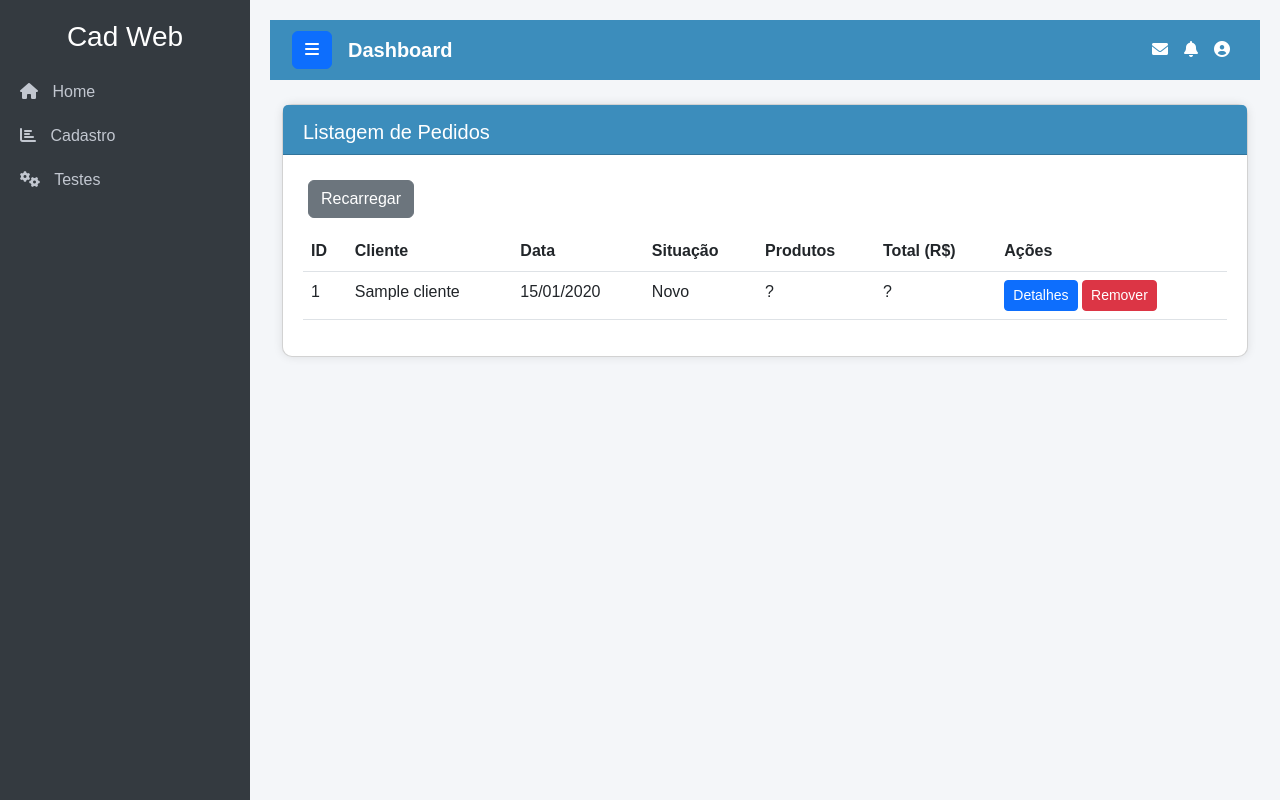
After one commit to alvaroeduard/cadweb, a Django app: page /pedido in a window 1280 px wide. The commit adds this page. Run offline with Django 4.2, Linux system fonts and the light colour scheme; tables that the repository leaves empty hold one stand-in row (values such as "Sample post"); some libraries are stand-ins or nearby versions.

Commit message:
25/01/2025 14:09

```diff
--- a/home/models.py
+++ b/home/models.py
@@ -45,3 +45,46 @@ class Estoque(models.Model):
 
     def __str__(self):
         return f'{self.produto.nome} - Quantidade: {self.qtde}'
+
+class Pedido(models.Model):
+
+
+    NOVO = 1
+    EM_ANDAMENTO = 2
+    CONCLUIDO = 3
+    CANCELADO = 4
+
+
+    STATUS_CHOICES = [
+        (NOVO, 'Novo'),
+        (EM_ANDAMENTO, 'Em Andamento'),
+        (CONCLUIDO, 'Concluído'),
+        (CANCELADO, 'Cancelado'),
+    ]
+
+
+    cliente = models.ForeignKey(Cliente, on_delete=models.CASCADE)
+    produtos = models.ManyToManyField(Produto, through='ItemPedido')
+    data_pedido = models.DateTimeField(auto_now_add=True)
+    status = models.IntegerField(choices=STATUS_CHOICES, default=NOVO)
+
+
+    def __str__(self):
+            return f"Pedido {self.id} - Cliente: {self.cliente.nome} - Status: {self.get_status_display()}"
+
+    @property
+    def data_pedidof(self):
+        """Retorna a data de nascimento no formato DD/MM/AAAA"""
+        if self.data_pedido:
+            return self.data_pedido.strftime("%d/%m/%Y")
+        return None
+
+class ItemPedido(models.Model):
+    pedido = models.ForeignKey(Pedido, on_delete=models.CASCADE)
+    produto = models.ForeignKey(Produto, on_delete=models.CASCADE)
+    qtde = models.PositiveIntegerField()
+    preco = models.DecimalField(max_digits=10, decimal_places=2)
+
+
+    def __str__(self):
+        return f"{self.produto.nome} (Qtd: {self.qtde}) - Preço Unitário: {self.preco}"
--- a/home/urls.py
+++ b/home/urls.py
@@ -22,4 +22,6 @@ urlpatterns = [
     path('teste2/', views.teste2, name='teste2'),
     path('teste3/', views.teste3, name='teste3'),
     path('buscar_dados/<str:app_modelo>/', views.buscar_dados, name='buscar_dados'),
+    path('pedido', views.pedido, name="pedido"),
+    path('novo_pedido/<int:id>', views.novo_pedido, name='novo_pedido'),
 ]
--- a/home/views.py
+++ b/home/views.py
@@ -253,3 +253,25 @@ def buscar_dados(request, app_modelo):
     resultados = modelo.objects.filter(nome__icontains=termo)
     dados = [{'id': obj.id, 'nome': obj.nome} for obj in resultados]
     return JsonResponse(dados, safe=False)
+
+def pedido(request):
+    lista = Pedido.objects.all().order_by('-id')
+    return render(request, 'pedido/lista.html', {'lista': lista})
+
+def novo_pedido(request,id):
+    if request.method == 'GET':
+        try:
+            cliente = Cliente.objects.get(pk=id)
+        except Cliente.DoesNotExist:
+            # Caso o registro não seja encontrado, exibe a mensagem de erro
+            messages.error(request, 'Registro não encontrado')
+            return redirect('cliente')  # Redireciona para a listagem
+        # cria um novo pedido com o cliente selecionado
+        pedido = Pedido(cliente=cliente)
+        form = PedidoForm(instance=pedido)# cria um formulario com o novo pedido
+        return render(request, 'pedido/form.html',{'form': form,})
+    else: # se for metodo post, salva o pedido.
+        form = PedidoForm(request.POST)
+        if form.is_valid():
+            pedido = form.save()
+            return redirect('pedido')
--- a/templates/clientes/lista.html
+++ b/templates/clientes/lista.html
@@ -27,7 +27,7 @@
             <td> {{item.cpf}}</td>
             <td>{{item.datanascimento}}</td>
             <td>
-                <button class="btn btn-info text-white btn-sm me-1" >Novo Pedido</button>
+                <button onclick="location='{% url 'novo_pedido' item.id %}'" type="button" class="btn btn-primary btn-sm">Novo Pedido</button>
                 <button class="btn btn-warning btn-sm me-1" onclick="location.href='{% url "editar_cliente" item.id %}'">Editar</button>
                 <button class="btn btn-danger btn-sm" onclick="location.href='{% url "remover_cliente" item.id %}'">Remover</button>
             </td>
--- a/templates/menu.html
+++ b/templates/menu.html
@@ -16,7 +16,7 @@
                 <a href="{% url 'clientes' %}" class="nav-link">Clientes</a>
             </li>
             <li class="nav-item">
-                <a href="#" class="nav-link">Pedidos</a>
+                <a href="{% url 'pedido' %}" class="nav-link">Pedidos</a>
             </li>
         </ul>
     </li>
--- /dev/null
+++ b/templates/pedido/lista.html
@@ -0,0 +1,52 @@
+{% extends "base.html" %}
+
+
+{% block titulo_conteudo %} Listagem de Pedidos {% endblock titulo_conteudo %}
+
+
+{% block conteudo %}
+
+
+<div class="barrabotoes">
+    <button class="btn btn-secondary" onclick="window.location.reload();">Recarregar</button>
+
+
+</div>
+
+
+<table class="table table-hover">
+    <thead>
+      <tr>
+        <th>ID</th>
+        <th>Cliente</th>
+        <th>Data</th>
+        <th>Situação</th>
+        <th>Produtos</th>
+        <th>Total (R$)</th>
+
+        <th>Ações</th>
+      </tr>
+    </thead>
+    <tbody>
+    {% for pedido in lista %}
+      <tr>
+        <td>{{ pedido.id }}</td>
+        <td>{{ pedido.cliente.nome }}</td>
+        <td>{{ pedido.data_pedidof}}</td>
+        <td>{{ pedido.get_status_display }}</td>
+        <td>?</td>
+        <td>?</td>
+        <td>
+          <button onClick="location=''" type="button" class="btn btn-primary btn-sm">Detalhes</button>
+          <a href="" class="btn btn-danger btn-sm"
+          onclick="return confirm('Tem certeza que deseja remover este registro?');">Remover</a>
+        </td>
+      </tr>
+      {% endfor %}
+    </tbody>
+  </table>
+
+
+
+
+{% endblock conteudo %}
```
Also changed, not shown: home/forms.py (+8 -0 lines), templates/pedido/form.html (added, +35 -0 lines), templates/testes/teste2.html (+5 -4 lines), home/migrations/0005_itempedido_pedido_itempedido_pedido_and_more.py (added).
